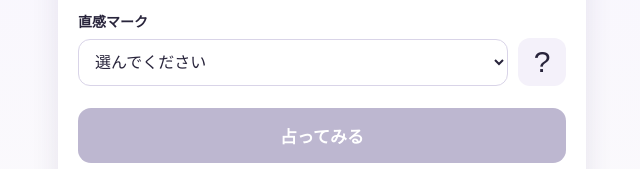
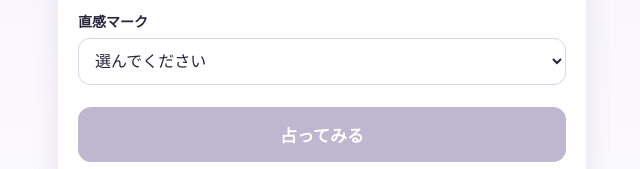
Before and after one commit to junta002-code/fortune-ai-app, a plain HTML site: page index.html in a window 1280 px wide. Shown: the part 328-497 px from the top of the page, 318-958 px from the left. Drawn offline with Linux system fonts and the light colour scheme.

Commit message:
直感マーク選択欄右側の「？」プレビューを削除。

```diff
--- a/index.html
+++ b/index.html
@@ -58,19 +58,6 @@
       background:#fff;
       color:#28243b;
       font-size:16px;
-    }
-    .mark-preview{
-      width:48px;
-      height:48px;
-      flex:0 0 48px;
-      display:flex;
-      align-items:center;
-      justify-content:center;
-      border-radius:12px;
-      background:#f4f1fa;
-      font-size:30px;
-      line-height:1;
-      font-family:Arial,sans-serif;
     }
     .fortune-button{
       width:100%;
@@ -148,7 +135,6 @@
             <option value="club">♣ クラブ</option>
             <option value="star">★ スター</option>
           </select>
-          <div class="mark-preview" id="markPreview">?</div>
         </div>
       </div>
 
@@ -165,22 +151,6 @@
     (today.getMonth()+1) + "月" +
     today.getDate() + "日（" +
     weekdays[today.getDay()] + "）";
-
-  const mark = document.getElementById("mark");
-  const preview = document.getElementById("markPreview");
-  const markData = {
-    spade:{symbol:"♠",color:"#222"},
-    diamond:{symbol:"♦",color:"#2878d8"},
-    heart:{symbol:"♥",color:"#e04444"},
-    club:{symbol:"♣",color:"#35a35a"},
-    star:{symbol:"★",color:"#f2a900"}
-  };
-
-  mark.addEventListener("change", () => {
-    const item = markData[mark.value];
-    preview.textContent = item ? item.symbol : "?";
-    preview.style.color = item ? item.color : "#8a8494";
-  });
 </script>
 </body>
 </html>
```
